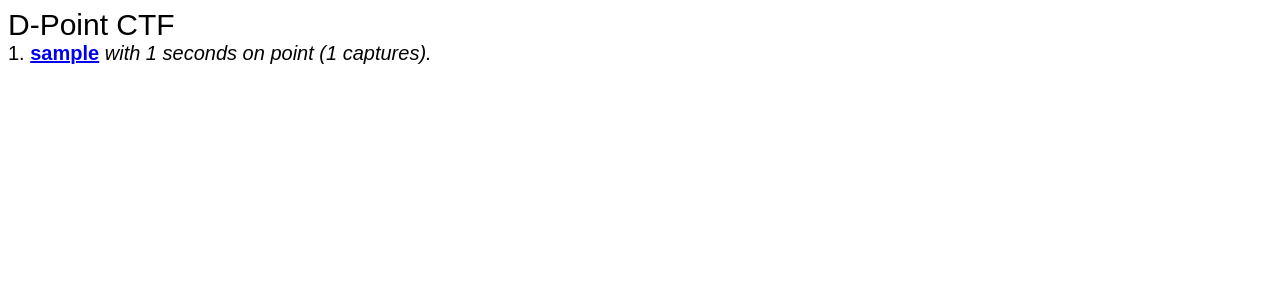
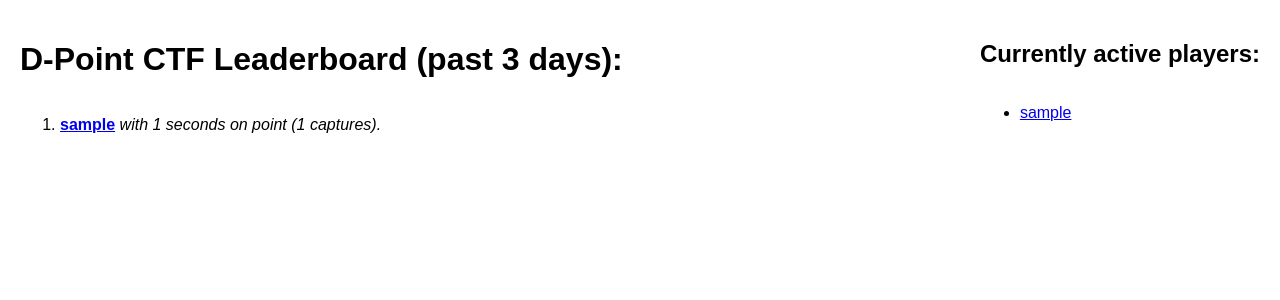
Before and after one commit to TheTridentGuy/d-point, a Flask app: template server/templates/index.html in a window 1280 px wide. Shown: the top 300 px of the page. Run offline with Flask 3, Linux system fonts and the light colour scheme; the template is opened without the code that fills it: most values are stand-ins (such as "Sample title", 1, 10 or a date in 2020); parts of the project's set-up code (start-up, migrations or seed data) failed here and were passed over.

Commit message:
skip user pages for now, clean up html

```diff
--- a/client/client.py
+++ b/client/client.py
@@ -1,16 +1,15 @@
 import os
 import time
+from datetime import timedelta
+
 import requests
-from datetime import timedelta
 from ykman.device import list_all_devices
 from yubikit.core.smartcard import SmartCardConnection
 from yubikit.oath import OathSession
 
-
 SERVER_HOSTNAME = os.environ["SERVER_HOSTNAME"]
 OATH_CREDENTIAL_ID = b"d-point:d-point"
 UPDATE_INTERVAL = timedelta(minutes=5)
-
 
 device, info = list_all_devices([SmartCardConnection])[0]
 print(f"Found YubiKey {info.version_name}: {info.serial}")
--- a/oath_setup.py
+++ b/oath_setup.py
@@ -1,7 +1,7 @@
-import qrcode
 import base64
 import secrets
 
+import qrcode
 
 secret = base64.b32encode(secrets.token_bytes(32)).decode("ascii")
 uri = f"otpauth://totp/d-point?secret={secret}&issuer=d-point&algorithm=SHA256"
--- a/server/server.py
+++ b/server/server.py
@@ -1,13 +1,13 @@
-import os
-import subprocess
-import re
-import dotenv
 import base64
 import hmac
-from flask import Flask, render_template, request
+import os
+import re
+import subprocess
 from datetime import datetime, timezone, timedelta
 from secrets import token_bytes
 
+import dotenv
+from flask import Flask, render_template, request
 
 dotenv.load_dotenv()
 NONCE_BYTES = 16
@@ -16,9 +16,9 @@ SCORE_INTERVAL = timedelta(minutes=5, seconds=10)
 LEADERBOARD_INTERVAL = timedelta(days=3)
 OATH_SECRET = base64.b32decode(os.environ["OATH_SECRET_B32"])
 
-
 subprocess.run(["prisma", "db", "push"], check=True)
 from prisma import Prisma
+
 db = Prisma()
 db.connect()
 app = Flask(__name__)
@@ -26,29 +26,35 @@ nonce_hmacs_expirations = {}
 utc_now = lambda: datetime.now(timezone.utc)
 
 
-def clean_nonce_hmacs_expirations():
-    now = utc_now()
+def clean_nonce_hmacs_expirations(now):
     keys_to_be_deleted = []
     for nonce_hmac, expiration in nonce_hmacs_expirations.items():
         if expiration < now:
             keys_to_be_deleted.append(nonce_hmac)
     for key in keys_to_be_deleted:
         del nonce_hmacs_expirations[key]
-    return now
 
 
 @app.route("/")
 def index():
+    now = utc_now()
     timedeltas_users = []
-    users = db.user.find_many(include={"captures": {"where": {"end": {"gt": utc_now() - LEADERBOARD_INTERVAL}}}})
+    active_usernames = []
+    users = db.user.find_many(
+        include={"captures": {"where": {"end": {"gt": now - LEADERBOARD_INTERVAL}}, "orderBy": {"end": "desc"}}})
     for user in users:
-        timedeltas_users.append((sum([capture.end - max(capture.start, utc_now() - LEADERBOARD_INTERVAL) for capture in user.captures], timedelta()), user))
+        timedeltas_users.append(
+            (sum([capture.end - max(capture.start, now - LEADERBOARD_INTERVAL) for capture in user.captures],
+                 timedelta()), user))
+        if len(user.captures) > 0 and now - user.captures[0].end < SCORE_INTERVAL:
+            active_usernames.append(user.username)
     timedeltas_users.sort(key=lambda x: x[0].total_seconds(), reverse=True)
-    return render_template("index.html", timedeltas_users=timedeltas_users)
+    return render_template("index.html", timedeltas_users=timedeltas_users, active_usernames=active_usernames)
 
 
 @app.route("/capture")
 def capture():
+    now = utc_now()
     username = request.values.get("username")
     alleged_hmac = request.values.get("hmac")
     if not username:
@@ -62,7 +68,7 @@ def capture():
         alleged_hmac = bytes.fromhex(alleged_hmac)
     except ValueError:
         return "Unable to decode hmac url parameter. It should be bytes in hexadecimal string format.\n", 400
-    clean_nonce_hmacs_expirations()
+    clean_nonce_hmacs_expirations(now)
     if not nonce_hmacs_expirations.get(alleged_hmac):
         return "Expired or invalid hmac url parameter.\n", 503
     user = db.user.find_unique(where={"username": username}, include={"captures": {"where": {"completed": False}}})
@@ -70,8 +76,8 @@ def capture():
         assert len(user.captures) <= 1
         if len(user.captures) == 1:
             capture = user.captures[0]
-            if utc_now() - capture.end < SCORE_INTERVAL:
-                db.capture.update(where={"id": capture.id}, data={"end": utc_now()})
+            if now - capture.end < SCORE_INTERVAL:
+                db.capture.update(where={"id": capture.id}, data={"end": now})
                 return "", 200
             else:
                 db.capture.update(where={"id": capture.id}, data={"completed": True})
@@ -83,7 +89,8 @@ def capture():
 
 @app.route("/nonce")
 def nonce():
-    now = clean_nonce_hmacs_expirations()
+    now = utc_now()
+    clean_nonce_hmacs_expirations(now)
     nonce = token_bytes(NONCE_BYTES)
     nonce_hmac = hmac.digest(OATH_SECRET, nonce, "sha256")
     nonce_hmacs_expirations[nonce_hmac] = now + NONCE_LIFESPAN
@@ -92,9 +99,7 @@ def nonce():
 
 @app.route("/user/<username>")
 def user(username):
-    user = db.user.find_unique(where={"username": username}, include={"captures":{"orderBy": {"end": "desc"}}})
+    user = db.user.find_unique(where={"username": username}, include={"captures": {"orderBy": {"end": "desc"}}})
     if not user:
         return "User does not exist.", 404
-    total_time_on_point = sum([capture.end - capture.start for capture in user.captures], timedelta())
-    active = len(user.captures) > 0 and utc_now() - user.captures[0].end < SCORE_INTERVAL
-    return render_template("user.html", username=username, total_time_on_point=total_time_on_point, captures=user.captures, active=active)
+    return f"User page for {user.username} coming soon."
--- a/server/static/style.css
+++ b/server/static/style.css
@@ -1,6 +1,12 @@
 * {
     font-family: sans-serif;
-    font-size: 20px;
+}
+
+body {
+    margin: 0;
+    padding: 20px;
+    display: flex;
+    flex-direction: column;
 }
 
 .flex-row {
@@ -16,26 +22,3 @@
 .flex-grow {
     flex-grow: 1;
 }
-
-#title {
-    font-size: 30px;
-}
-
-.active, .not-active {
-    border-radius: 50%;
-    aspect-ratio: 1/1;
-    margin: 6px 6px 6px 0;
-}
-
-.active {
-    background: lawngreen;
-}
-
-.not-active {
-    background: red;
-}
-
-.ruler {
-    width: 100%;
-    border-bottom: 2px solid black;
-}
--- a/server/templates/index.html
+++ b/server/templates/index.html
@@ -6,17 +6,28 @@
     <link rel="stylesheet" href="{{ url_for('static', filename='style.css') }}">
 </head>
 <body>
+<div class="flex-row flex-grow">
+    <div class="flex-col flex-grow">
+        <h1>D-Point CTF Leaderboard (past 3 days):</h1>
+        <ol>
+            {% for timedelta, user in timedeltas_users %}
+                <li class="score"><b><a href="/user/{{ user.username }}">{{ user.username }}</a></b>
+                    <i>with {{ timedelta.total_seconds() }} seconds on point ({{ user.captures|length }} captures).</i>
+                </li>
+            {% endfor %}
+        </ol>
+    </div>
     <div class="flex-col">
-        <div class="flex-row">
-            <div id="title">D-Point CTF</div>
-        </div>
-        <div class="flex-col">
-            {% for timedelta, user in timedeltas_users %}
-                <div class="flex-row">
-                    <div class="score">{{ loop.index ~ ". " }}<b><a href="/user/{{ user.username }}">{{ user.username }}</a></b> <i>with {{ timedelta.total_seconds() }} seconds on point ({{ user.captures|length }} captures).</i></div>
-                </div>
+        <h2>Currently active players:</h2>
+        <ul>
+            {% for username in active_usernames %}
+                <li><a href="/user/{{ username }}">{{ username }}</a></li>
             {% endfor %}
-        </div>
+        </ul>
+        {% if active_usernames|length == 0 %}
+            <i>No players are currently active.</i>
+        {% endif %}
     </div>
+</div>
 </body>
 </html>
```
Also changed, not shown: server/templates/user.html (deleted, +0 -25 lines), README.md, 1 other file.
